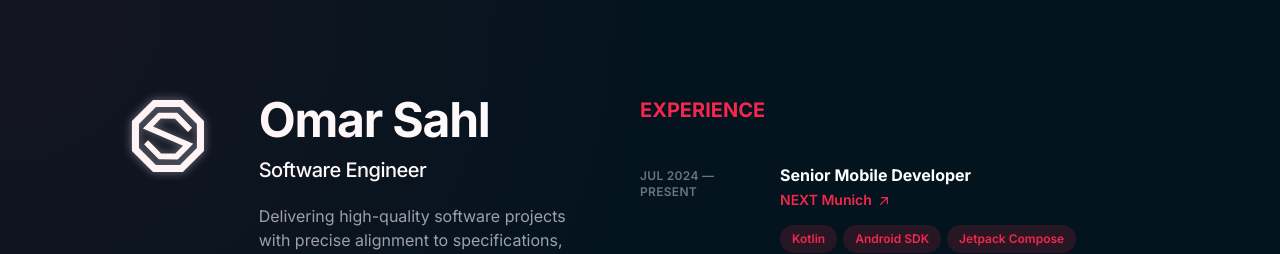
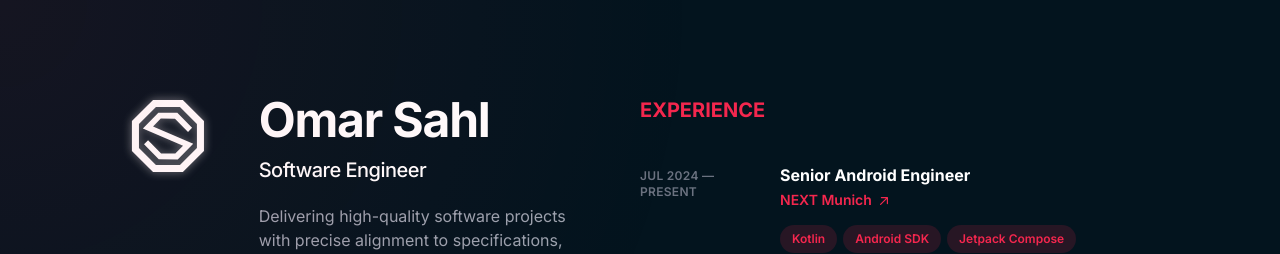
Before and after one commit to omarsahl/omarsahl.github.io, a Next.js app: page / in a window 1280 px wide. Shown: the top 254 px of the page. Built offline with nearby package versions, Linux system fonts and the light colour scheme.

Commit message:
Update osdata.js

```diff
--- a/src/app/data/osdata.js
+++ b/src/app/data/osdata.js
@@ -4,7 +4,7 @@ export const resumeUrl =
 export const workExperience = [
   {
     order: 1,
-    title: 'Senior Mobile Developer',
+    title: 'Senior Android Engineer',
     company: 'NEXT Munich',
     duration: 'Jul 2024 — Present',
     url: 'https://next-munich.com',
```
